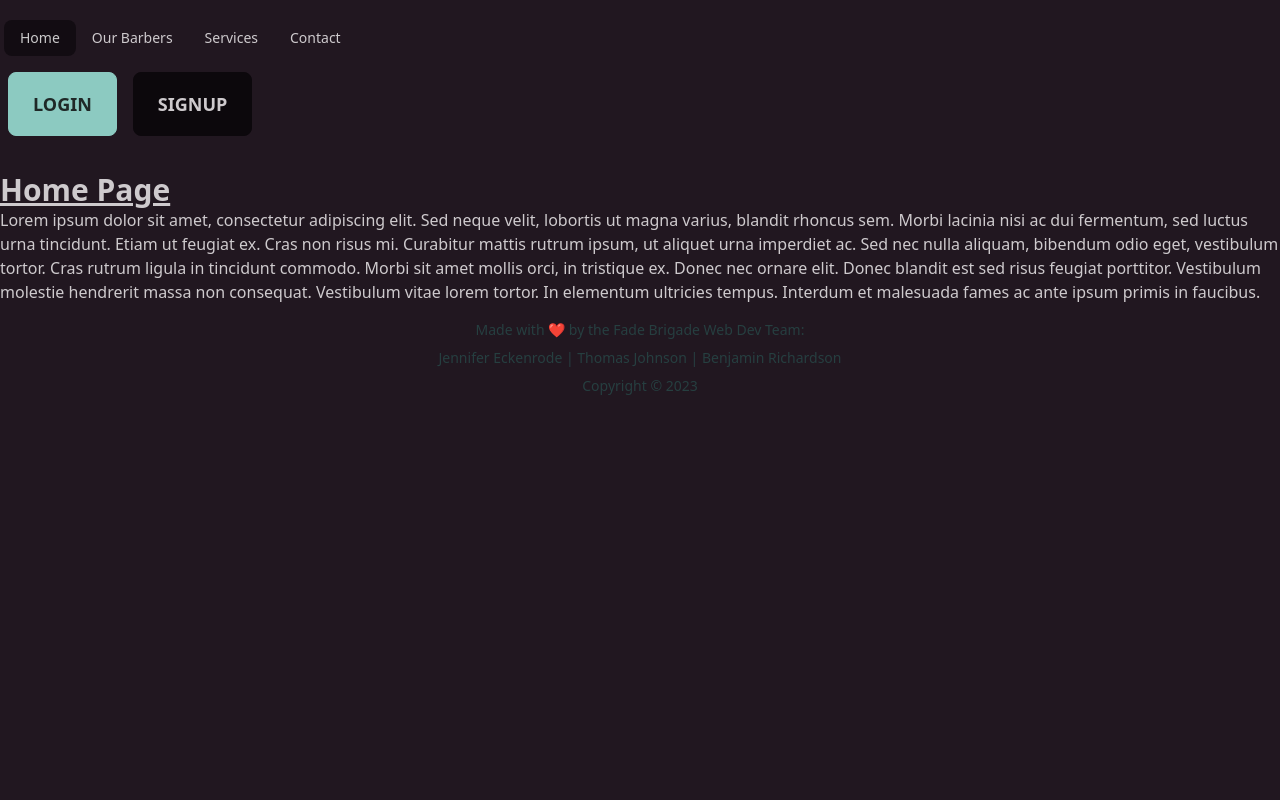
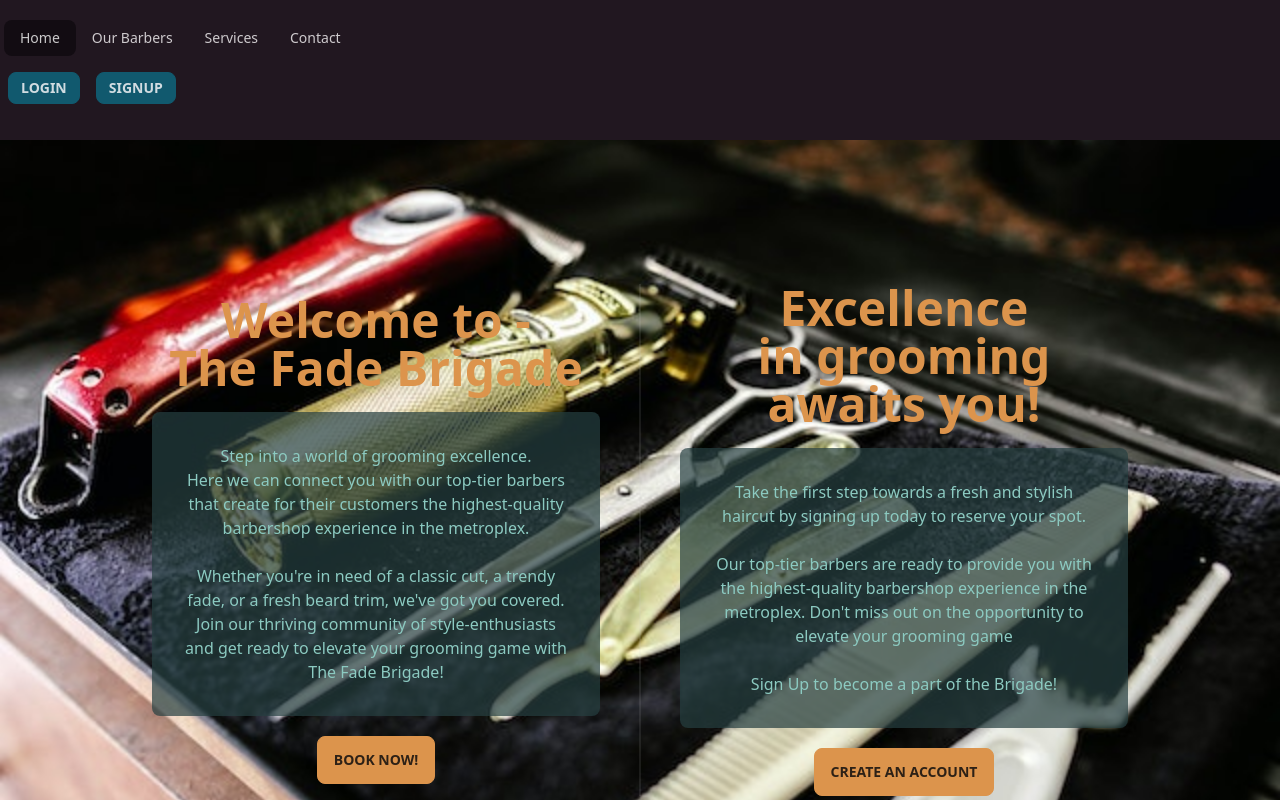
Before and after one commit to princessjenn/project-03, a React (Vite) app in the folder client/: page / in a window 1280 px wide. Shown: the top 800 px of the page. Built offline with nearby package versions, Linux system fonts and the light colour scheme.

Commit message:
fixed up signup page, added photo and CSS element design/ changed design of login and signup buttons to be less obnoxious looking/ created layout design for entire homepage introducing the barbershop

```diff
--- a/client/src/components/NavTabs/NavTabs.jsx
+++ b/client/src/components/NavTabs/NavTabs.jsx
@@ -59,16 +59,16 @@ export default function NavTabs({ currentPage }) {
               <Link className="btn btn-lg btn-info m-2" to="/profile">
                 {Auth.getProfile().data.username}'s profile
               </Link>
-              <button className="btn btn-lg btn-light m-2" onClick={handleLogout}>
+              <button className="btn btn-sm btn-accent m-2" onClick={handleLogout}>
                 Logout
               </button>
             </>
           ) : (
             <>
-              <Link className="btn btn-lg btn-info m-2" to="/login">
+              <Link className="btn btn-sm btn-accent m-2" to="/login">
                 Login
               </Link>
-              <Link className="btn btn-lg btn-light m-2" to="/signup">
+              <Link className="btn btn-sm btn-accent m-2" to="/signup">
                 Signup
               </Link>
             </>
--- a/client/src/pages/HomePage/index.jsx
+++ b/client/src/pages/HomePage/index.jsx
@@ -1,21 +1,64 @@
 import React from "react";
+import { useNavigate } from "react-router-dom";
+import barbershopBgImage from "/../public/assets/pexels-rdne-stock-project-7697712.jpg";
 
 export default function HomePage() {
+  const navigate = useNavigate();
+
+  const handleSignupClick = () => {
+    navigate("/signup");
+  };
+
   return (
-    <div>
-      <h1 className="text-3xl font-bold underline">Home Page</h1>
-      <p>
-        Lorem ipsum dolor sit amet, consectetur adipiscing elit. Sed neque
-        velit, lobortis ut magna varius, blandit rhoncus sem. Morbi lacinia nisi
-        ac dui fermentum, sed luctus urna tincidunt. Etiam ut feugiat ex. Cras
-        non risus mi. Curabitur mattis rutrum ipsum, ut aliquet urna imperdiet
-        ac. Sed nec nulla aliquam, bibendum odio eget, vestibulum tortor. Cras
-        rutrum ligula in tincidunt commodo. Morbi sit amet mollis orci, in
-        tristique ex. Donec nec ornare elit. Donec blandit est sed risus feugiat
-        porttitor. Vestibulum molestie hendrerit massa non consequat. Vestibulum
-        vitae lorem tortor. In elementum ultricies tempus. Interdum et malesuada
-        fames ac ante ipsum primis in faucibus.
-      </p>
-    </div>
+    <div className="hero min-h-screen relative">
+      <div
+        className="hero-background absolute inset-0 bg-cover bg-center"
+        style={{ backgroundImage: `url(${barbershopBgImage})` }}
+      ></div>
+      <div className="hero-overlay bg-opacity-60"></div>
+      <div className="hero-content text-center text-neutral-content relative">
+        <div className="max-w-md">
+          <h1 className="mb-5 text-5xl text-primary font-bold">
+            Welcome to - <br /> The Fade Brigade
+          </h1>
+          <p className="bg-secondary bg-opacity-70 rounded-lg text-info p-8 mb-5">
+            Step into a world of grooming excellence.
+            <br />
+            Here we can connect you with our top-tier barbers that create for
+            their customers the highest-quality barbershop experience in the
+            metroplex.
+            <br />
+            <br />
+            Whether you're in need of a classic cut, a trendy fade, or a fresh
+            beard trim, we've got you covered.
+            <br />
+            Join our thriving community of style-enthusiasts and get ready to
+            elevate your grooming game with The Fade Brigade!
+          </p>
+
+          <button className="btn btn-primary">Book Now!</button>
+        </div>
+
+        <div className="divider lg:divider-horizontal my-8"></div>
+        <div className="max-w-md">
+          <h1 className="mb-5 text-5xl text-primary font-bold">
+            Excellence <br></br> in grooming awaits you!
+          </h1>
+          <div className="container bg-secondary bg-opacity-70 rounded-lg text-info p-8 mb-5">
+            <div className="flex justify-center">
+              <h2>
+                {" "}
+                Take the first step towards a fresh and stylish haircut by
+                signing up today to reserve your spot. <br></br> <br></br>Our top-tier
+                barbers are ready to provide you with the highest-quality
+                barbershop experience in the metroplex. Don't miss out on the
+                opportunity to elevate your grooming game <br></br> <br></br>Sign Up to become a part of the Brigade!
+              </h2>
+            </div>
+          </div>
+<button className="btn btn-primary" onClick={handleSignupClick}>Create an Account</button>
+        </div>
+        </div>
+      </div>
   );
 }
--- a/client/src/pages/Signup/index.jsx
+++ b/client/src/pages/Signup/index.jsx
@@ -27,7 +27,7 @@ const Signup = () => {
       const { data } = await addUser({
         variables: { ...formState },
       });
-      console.log("DATA", data)
+      console.log("DATA", data);
       const newUser = data.addUser.user;
       console.log("New user:", newUser);
 
@@ -52,7 +52,7 @@ const Signup = () => {
   return (
     <section>
       <div className="px-4 py-12 mx-auto max-w-7xl sm:px-6 md:px-12 lg:px-24 lg:py-24">
-        <div className="justify-center mx-auto text-left align-bottom transition-all transform bg-white rounded-lg sm:align-middle sm:max-w-2xl sm:w-full">
+        <div className="justify-center mx-auto text-left align-bottom transition-all transform bg-info rounded-lg sm:align-middle sm:max-w-2xl sm:w-full">
           <div className="grid flex-wrap items-center justify-center grid-cols-1 mx-auto shadow-xl lg:grid-cols-2 rounded-xl">
             <div className="w-full px-6 py-3">
               <div>
@@ -130,7 +130,7 @@ const Signup = () => {
                       className="select select-accent w-full max-w-xs"
                       name="isAdmin"
                       onChange={handleAdminSelect}
-                      value={formState.isAdmin ? "Admin" : "User"}
+                      value={formState.isAdmin ? "User" : "Admin"}
                     >
                       <option disabled>Account type</option>
                       <option value="Admin">Admin</option>
@@ -142,12 +142,6 @@ const Signup = () => {
                     >
                       Sign up
                     </button>
-                    <Link
-                      to="#"
-                      className="inline-flex justify-center py-4 text-base font-medium text-gray-500 focus:outline-none hover:text-neutral-600 focus:text-blue-600 sm:text-sm"
-                    >
-                      Forgot your Password?
-                    </Link>
                   </div>
                 </form>
               </div>
@@ -155,7 +149,7 @@ const Signup = () => {
             <div className="order-first hidden w-full lg:block">
               <img
                 className="object-cover h-full bg-cover rounded-l-lg"
-                src="https://images.unsplash.com/photo-1491933382434-500287f9b54b?ixid=MnwxMjA3fDB8MHxwaG90by1wYWdlfHx8fGVufDB8fHx8&amp;ixlib=rb-1.2.1&amp;auto=format&amp;fit=crop&amp;w=1000&amp;q=80"
+                src="../../../../public/assets/pexels-rdne-stock-project-7697358.jpg"
                 alt=""
               />
             </div>
```
